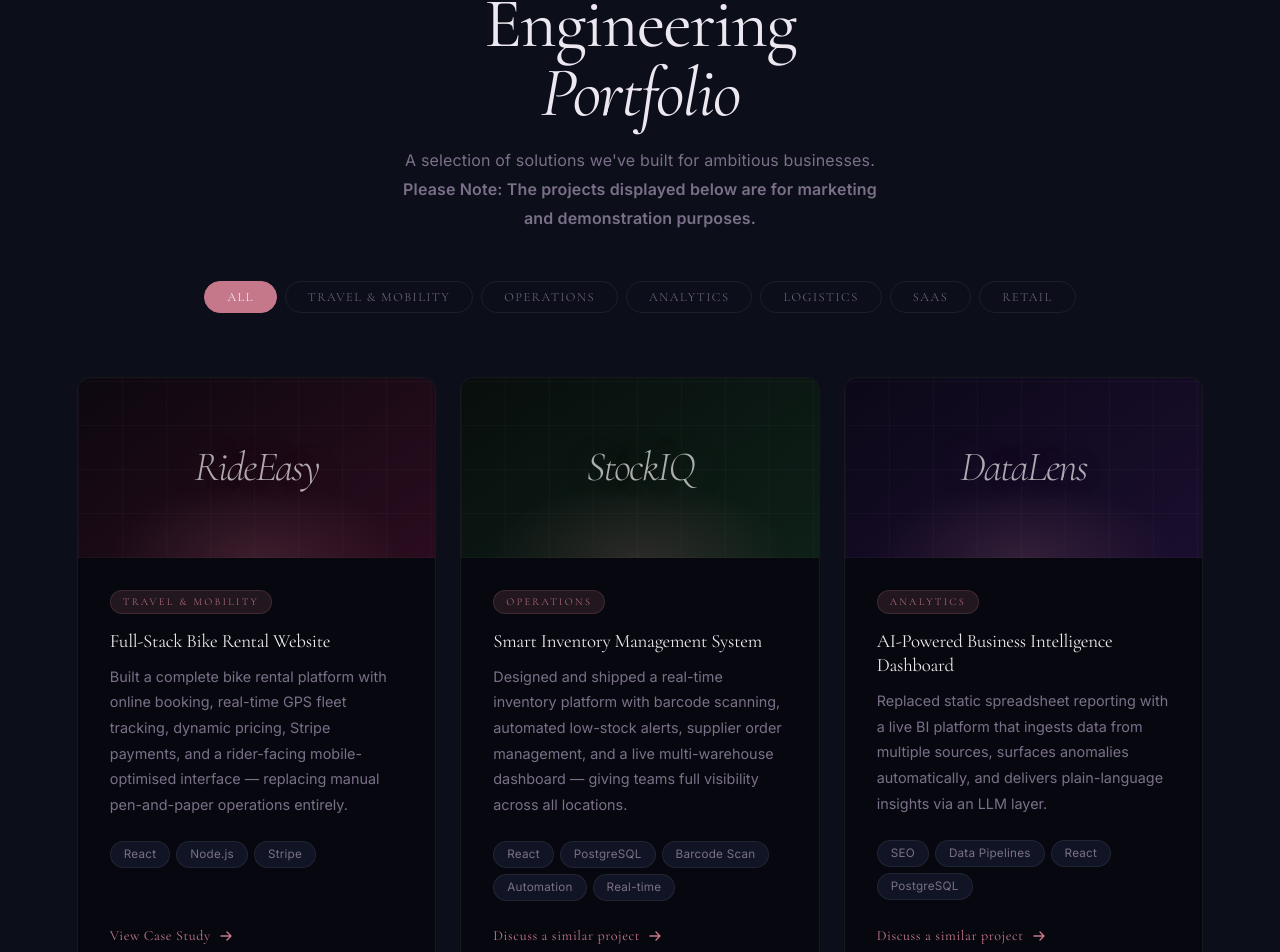
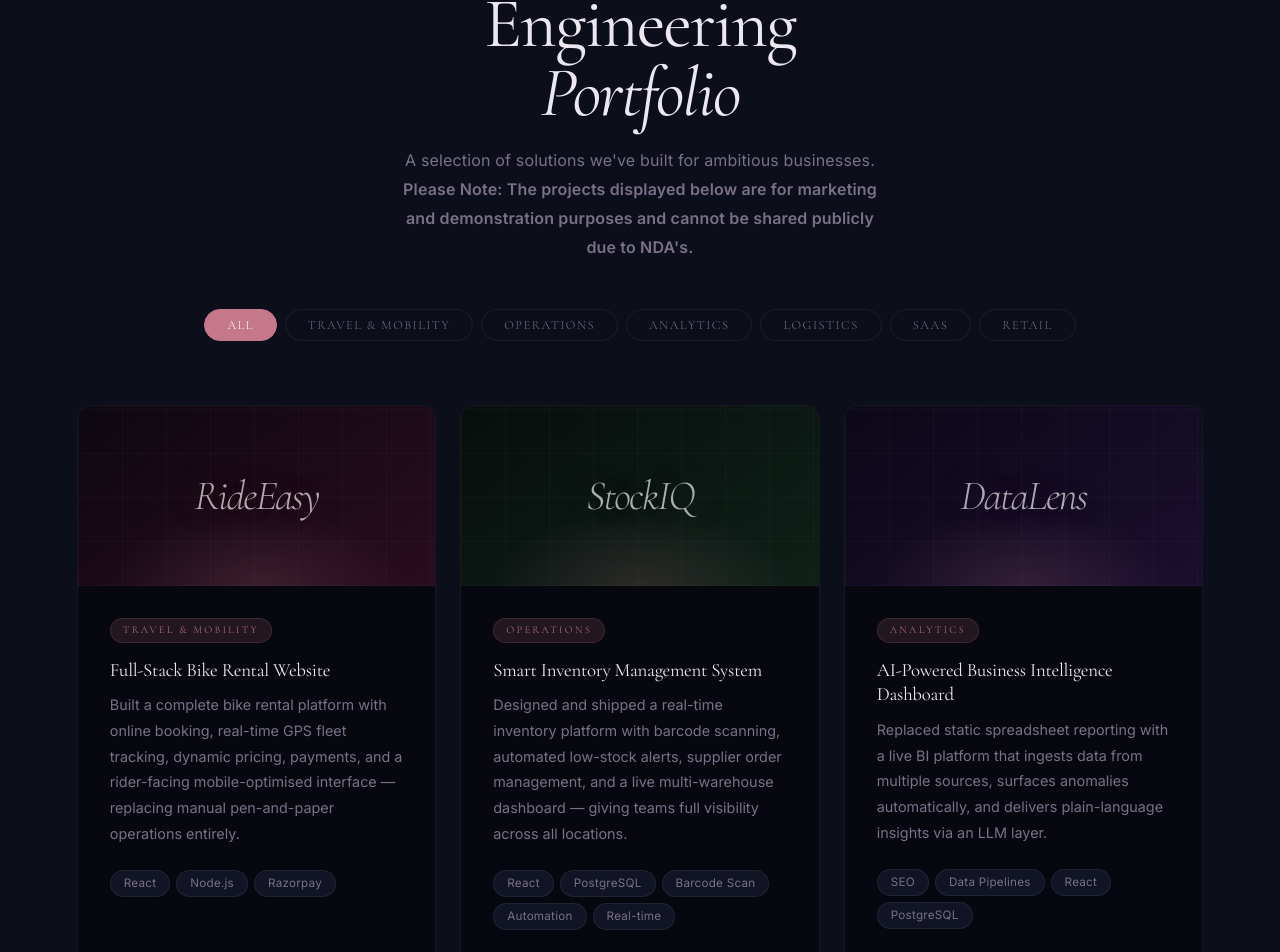
Before and after one commit to Locana-tech-co/Locana-tech-co-Locana-website-version-01, a React (Vite) app: page / in a window 1280 px wide. Shown: the part 2233-3185 px from the top of the page. Built offline with nearby package versions, Linux system fonts and the light colour scheme.

Commit message:
update: NDA disclaimer, Razorpay swap, clean descriptions

```diff
--- a/src/components/CaseStudies.jsx
+++ b/src/components/CaseStudies.jsx
@@ -14,7 +14,7 @@
         <div className="cs-hd">
           <span className="lbl rv">Our Work</span>
           <h2 id="cs-h" className="sh rv">Engineering<br /><em>Portfolio</em></h2>
-          <p className="sdesc rv">A selection of solutions we've built for ambitious businesses. <br/><strong>Please Note: The projects displayed below are for marketing and demonstration purposes.</strong></p>
+          <p className="sdesc rv">A selection of solutions we've built for ambitious businesses. <br /><strong>Please Note: The projects displayed below are for marketing and demonstration purposes and cannot be shared publicly due to NDA's.</strong></p>
         </div>
 
         {/* Filter pills */}
--- a/src/data/constants.js
+++ b/src/data/constants.js
@@ -14,7 +14,7 @@
     industry: 'Travel & Mobility',
     year: '2026',
     title: 'Full-Stack Bike Rental Website',
-    desc: 'Built a complete bike rental platform with online booking, real-time GPS fleet tracking, dynamic pricing, Stripe payments, and a rider-facing mobile-optimised interface — replacing manual pen-and-paper operations entirely.',
+    desc: 'Built a complete bike rental platform with online booking, real-time GPS fleet tracking, dynamic pricing, payments, and a rider-facing mobile-optimised interface — replacing manual pen-and-paper operations entirely.',
     label: 'RideEasy',
     vis: 'csv1',
     stats: [
@@ -22,7 +22,7 @@
       { value: '80%', label: 'Less manual work' },
       { value: '4wk', label: 'Delivered in' },
     ],
-    tags: ['React', 'Node.js', 'Stripe'],
+    tags: ['React', 'Node.js', 'Razorpay'],
   },
   {
     slug: 'inventory-system',
--- a/src/pages/CaseStudyBikeRental.jsx
+++ b/src/pages/CaseStudyBikeRental.jsx
@@ -58,7 +58,7 @@
 
               <div className="cs-detail-block rv d1">
                 <h2>What We Built</h2>
-                <p>Content coming soon — this section will detail the full-stack solution: online booking system, real-time GPS fleet tracking, dynamic pricing engine, Stripe payment integration, and the rider-facing mobile-optimised interface.</p>
+                <p>Content coming soon — this section will detail the full-stack solution: online booking system, real-time GPS fleet tracking, dynamic pricing engine, Razorpay payment integration, and the rider-facing mobile-optimised interface.</p>
               </div>
 
               <div className="cs-detail-block rv d2">
@@ -72,7 +72,7 @@
               <div className="cs-detail-sidebar-box">
                 <h3>Tech Stack</h3>
                 <div className="p-chips" style={{ marginTop: '1rem' }}>
-                  {['React', 'Node.js', 'GPS Tracking', 'Stripe', 'Maps API', 'PostgreSQL', 'REST API'].map((t) => (
+                  {['React', 'Node.js', 'Razorpay', 'PostgreSQL', 'REST API'].map((t) => (
                     <span className="p-chip" key={t}>{t}</span>
                   ))}
                 </div>
```
